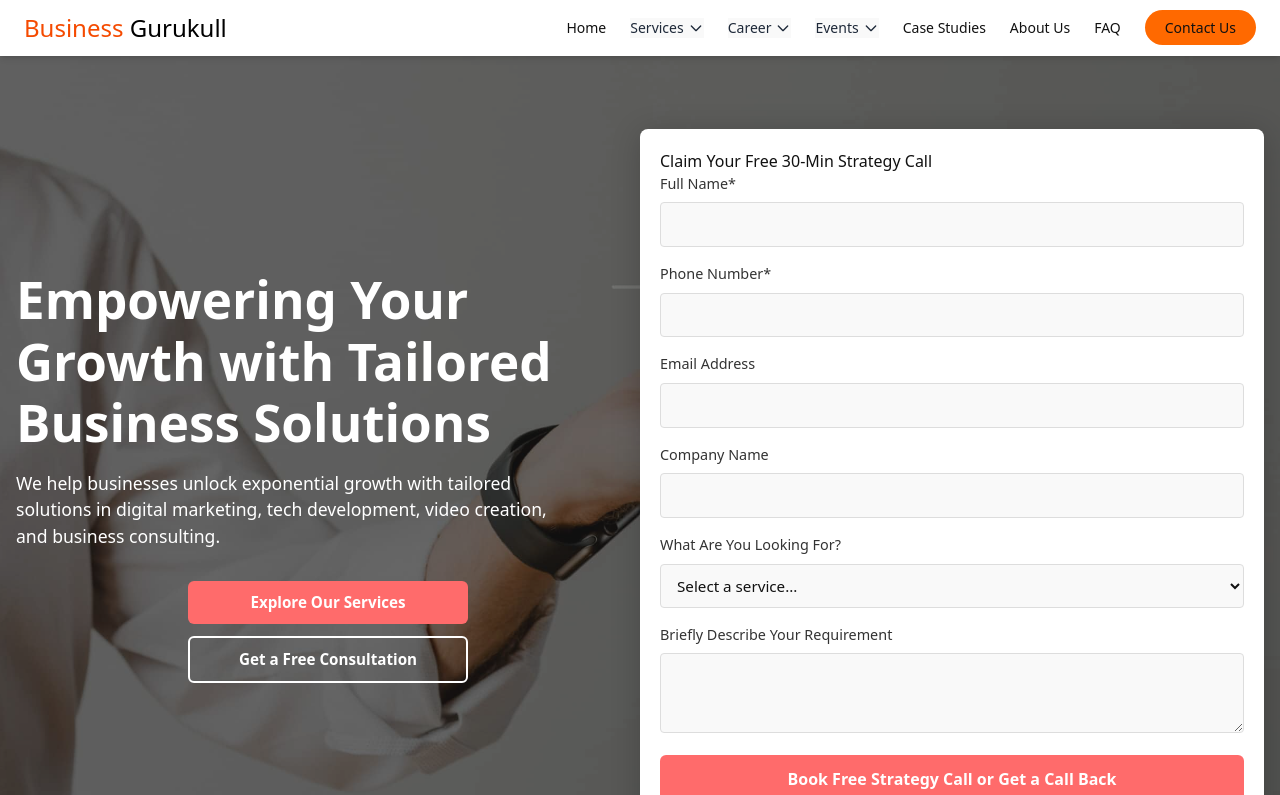
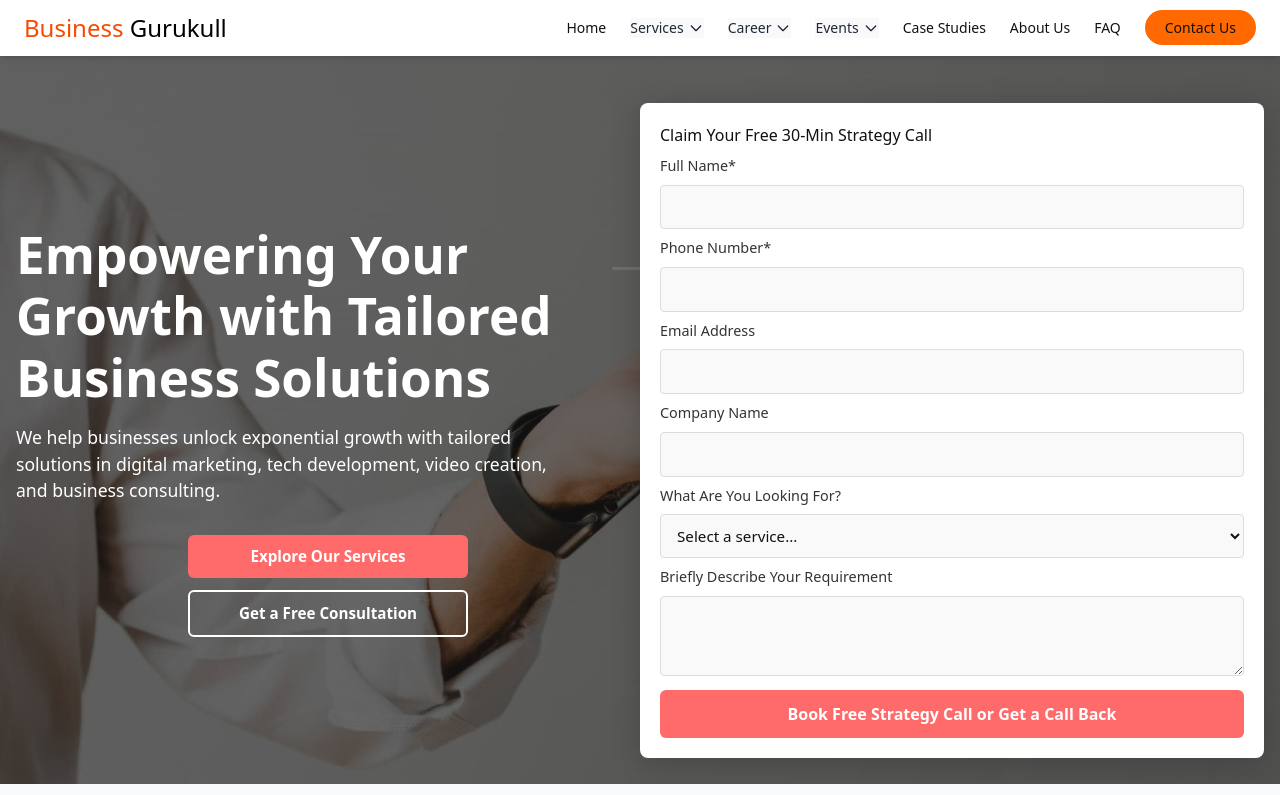
Before and after one commit to indominousx/BusinessGurukul, a React (Vite) app: page / in a window 1280 px wide. Shown: the top 795 px of the page. Built offline with nearby package versions, Linux system fonts and the light colour scheme.

Commit message:
updated form

```diff
--- a/src/components/Hero/HeroSection.css
+++ b/src/components/Hero/HeroSection.css
@@ -4,7 +4,7 @@
 .hero-section {
   position: relative;
   /* Space below fixed navbar */
-  margin-top: 3rem;
+  margin-top: 2rem;
   min-height: calc(100vh - 3rem);
   width: 100vw;
   max-width: 100%;
@@ -21,7 +21,7 @@
   -webkit-touch-callout: none;
   -webkit-user-select: none;
   user-select: none;
-  padding-top: clamp(8rem, 10vw, 12rem); /* Adjust padding further */
+  padding-top: clamp(4rem, 6vw, 8rem); /* Reduced padding slightly */
 }
 
 /* Ensure black tint overlay is applied only to the background */
@@ -36,7 +36,7 @@
   top: 0;
   left: 0;
   width: 100%;
-  height: 100%;
+  height: calc(100% + 20rem); /* Increased height by 2rem */
   background-color: rgba(25, 25, 25, 0.6);
   z-index: -1; /* Move overlay below all content */
 }
@@ -135,7 +135,8 @@
 }
 
 .form-group {
-  margin-bottom: 1rem;
+  margin-bottom: 0.5rem;
+  margin-top:0.5rem; /* Reduced height slightly */
 }
 
 .form-group label {
```
